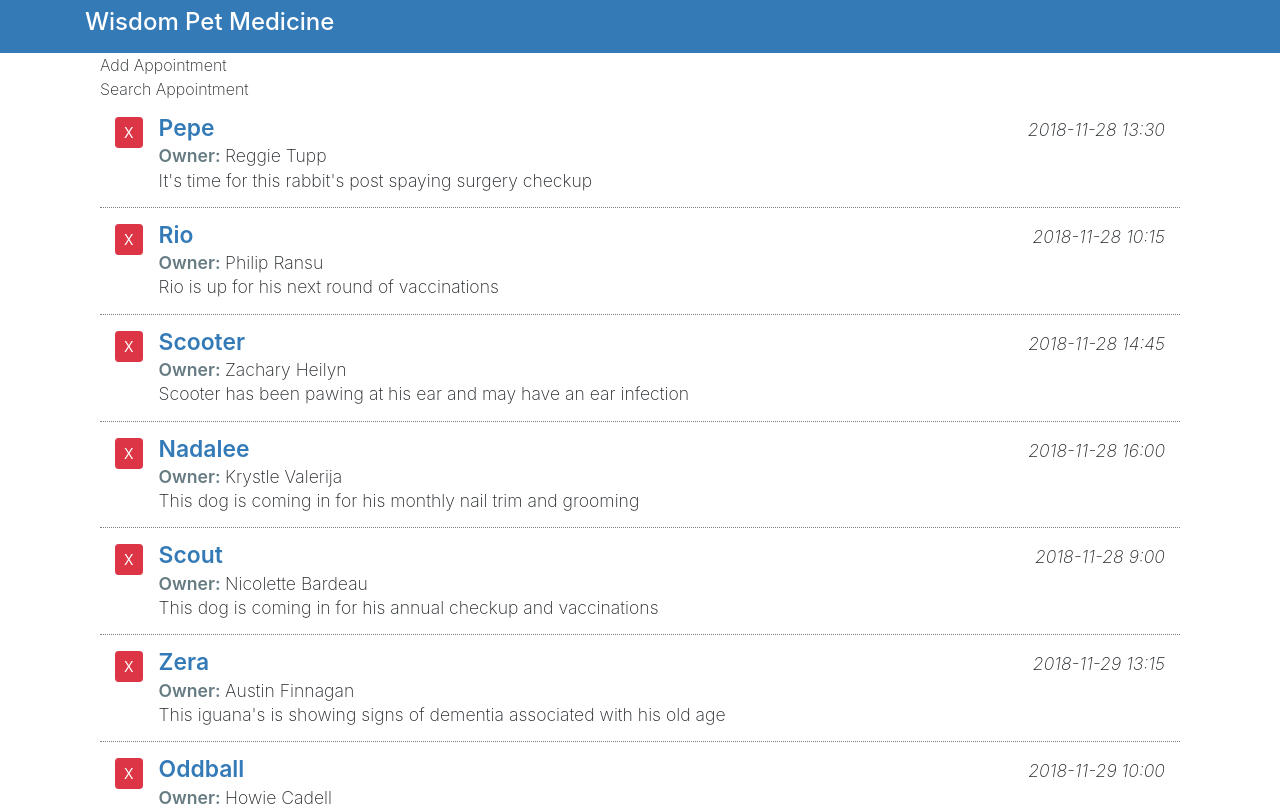
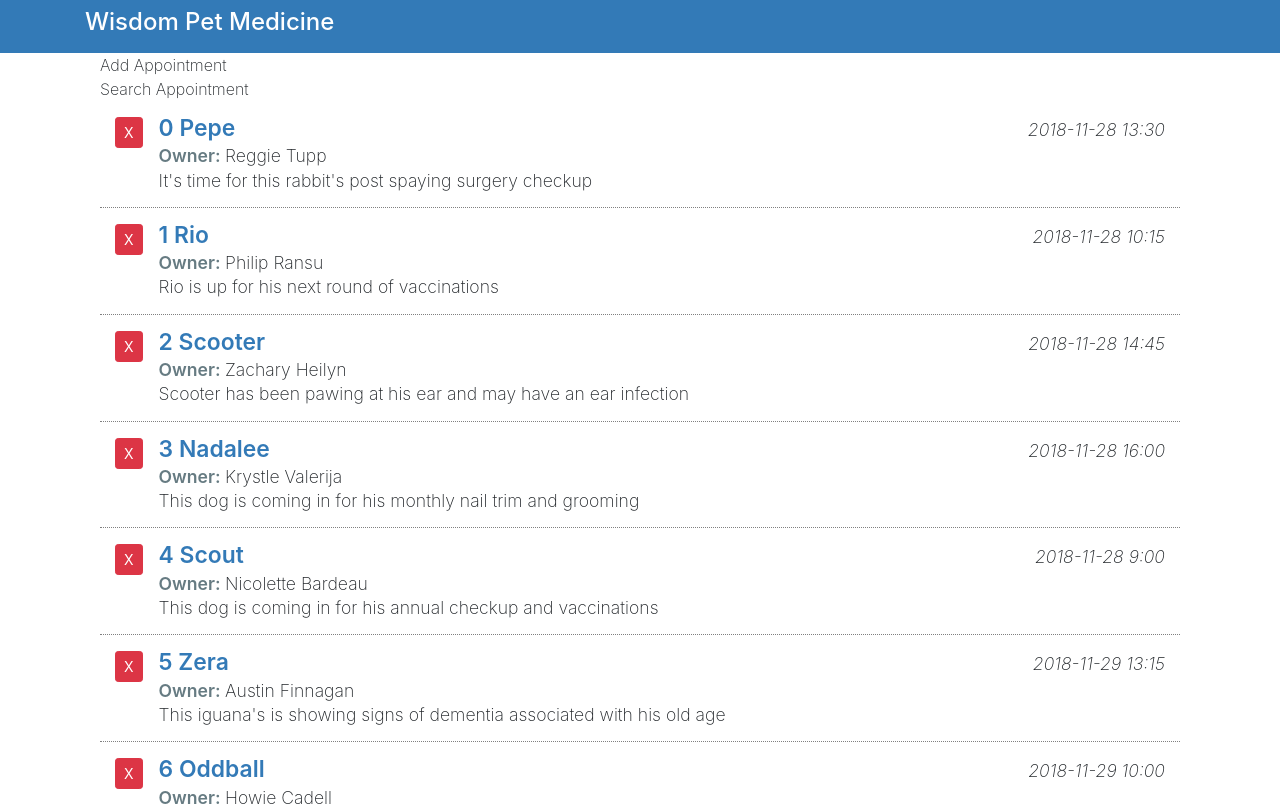
Before and after one commit to johnhaus/scheduler, a React (Create React App) app: page / in a window 1280 px wide. Shown: the top 806 px of the page. Built offline with nearby package versions, Linux system fonts and the light colour scheme.

Commit message:
added index

```diff
--- a/src/components/App.js
+++ b/src/components/App.js
@@ -12,7 +12,8 @@
     super();
     // creates an element thats available inside components
     this.state = {
-      myAppointments: []
+      myAppointments: [],
+      lastIndex: 0
     }
   }
 
@@ -21,6 +22,8 @@
       .then(response => response.json())
       .then(results => {
         const apts = results.map(item => {
+          item.aptId = this.state.lastIndex;
+          this.setState({ lastIndex: this.state.lastIndex + 1 });
           return item;
       })
       this.setState({
--- a/src/components/ListAppointments.js
+++ b/src/components/ListAppointments.js
@@ -6,14 +6,14 @@
     return (
       <div className="appointment-list item-list mb-3">
         {this.props.appointments.map(item => (
-          <div className="pet-item col media py-3">
+          <div className="pet-item col media py-3" key={item.aptId}>
             <div className="mr-3">
               <button className="pet-delete btn btn-sm btn-danger">X</button>
             </div>
 
             <div className="pet-info media-body">
               <div className="pet-head d-flex">
-                <span className="pet-name">{item.petName}</span>
+                <span className="pet-name">{item.aptId} {item.petName}</span>
                 <span className="apt-date ml-auto">{item.aptDate}</span>
               </div>
 
```
